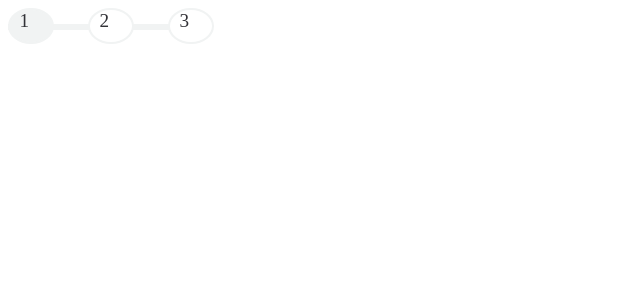
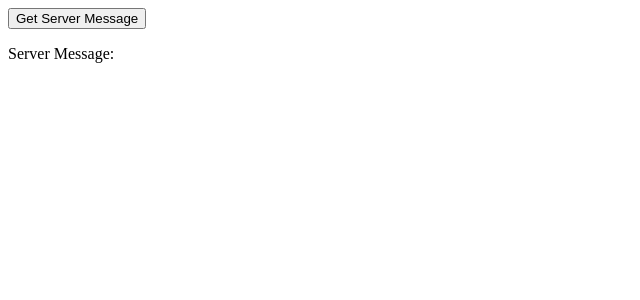
Before and after one commit to jimmy-liao-gogoro/react-unit-testing, a React (Create React App) app: page / in a window 1280 px wide. Shown: the top 300 px of the page, without its empty margins (0-640 px from the left). Built offline with nearby package versions, Linux system fonts and the light colour scheme.

Commit message:
Add testing library example code

```diff
--- a/package.json
+++ b/package.json
@@ -3,6 +3,7 @@
   "version": "0.1.0",
   "private": true,
   "dependencies": {
+    "axios": "^0.19.0",
     "classnames": "^2.2.6",
     "prop-types": "^15.7.2",
     "react": "^16.11.0",
@@ -32,6 +33,8 @@
     ]
   },
   "devDependencies": {
+    "@testing-library/jest-dom": "^4.2.3",
+    "@testing-library/react": "^9.3.2",
     "eslint": "^6.6.0",
     "eslint-config-airbnb": "^18.0.1",
     "eslint-plugin-import": "^2.18.2",
--- a/src/App.jsx
+++ b/src/App.jsx
@@ -1,8 +1,8 @@
 import React from 'react';
-import JobSteps from './snapshot/JobSteps';
+import GetServerMessage from './testing-library/GetServerMessage';
 
 function App() {
-  return <div><JobSteps step={1} total={3} /></div>;
+  return <div><GetServerMessage /></div>;
 }
 
 export default App;
--- /dev/null
+++ b/src/testing-library/GetServerMessage.jsx
@@ -0,0 +1,30 @@
+import React, { useState } from 'react';
+import { getServerMessage } from './api';
+
+const GetServerMessage = () => {
+  const [serverMessage, setServerMessage] = useState(null);
+
+  const handleMessageClick = async () => {
+    const { data } = await getServerMessage();
+    const [key] = Object.keys(data);
+    const message = data[key];
+    setServerMessage(`${key} ${message}`);
+  };
+
+  return (
+    <div>
+      <button type="button" onClick={handleMessageClick}>
+        Get Server Message
+      </button>
+      <div style={{ marginTop: '1rem' }}>
+        <p>
+          Server Message:
+          {' '}
+          {serverMessage}
+        </p>
+      </div>
+    </div>
+  );
+};
+
+export default GetServerMessage;
--- /dev/null
+++ b/src/testing-library/api.js
@@ -0,0 +1,9 @@
+import axios from 'axios';
+
+const URL = 'https://www.mocky.io/v2/5185415ba171ea3a00704eed';
+
+export const getServerMessage = () => axios.get(URL);
+
+export default {
+  getServerMessage,
+};
--- /dev/null
+++ b/src/testing-library/index.js
@@ -0,0 +1,3 @@
+import GetServerMessage from './GetServerMessage';
+
+export default GetServerMessage;
```
Also changed, not shown: src/setupTests.js (added, +2 -0 lines), 2 other files (tests, documents, lock files or other folders).
